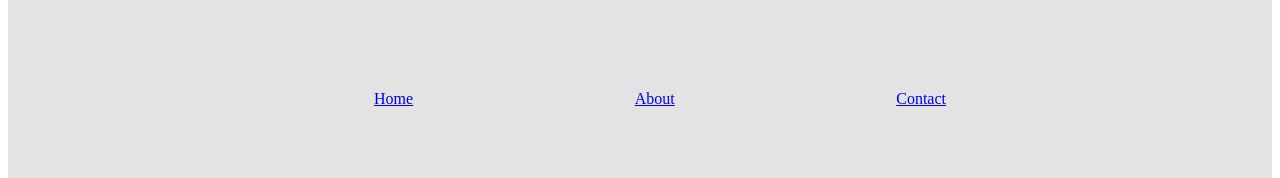
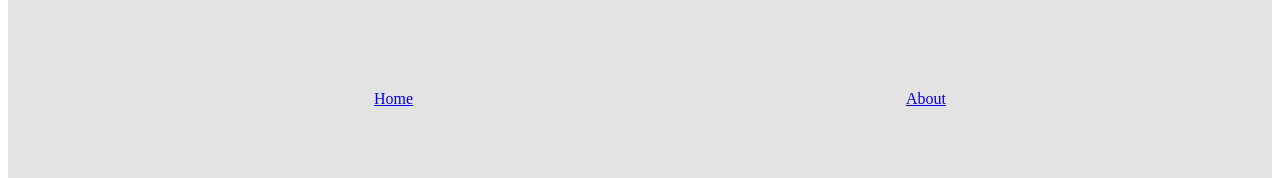
Before and after one commit to danpetersen-ghub/svelte-website, a SvelteKit app: page /about in a window 1280 px wide. Shown: the part 481-659 px from the top of the page. Built offline with nearby package versions, Linux system fonts and the light colour scheme.

Commit message:
footer fix

```diff
--- a/src/components/Footer.svelte
+++ b/src/components/Footer.svelte
@@ -1,8 +1,8 @@
 <script lang="ts">
 	let navLinks: { name: string; url: string }[] = [
 		{ name: 'Home', url: '/' },
-		{ name: 'About', url: '/about' },
-		{ name: 'Contact', url: '/contact' }
+		{ name: 'About', url: '/about' }
+		// { name: 'Contact', url: '/contact' }
 	];
 </script>
 
```
